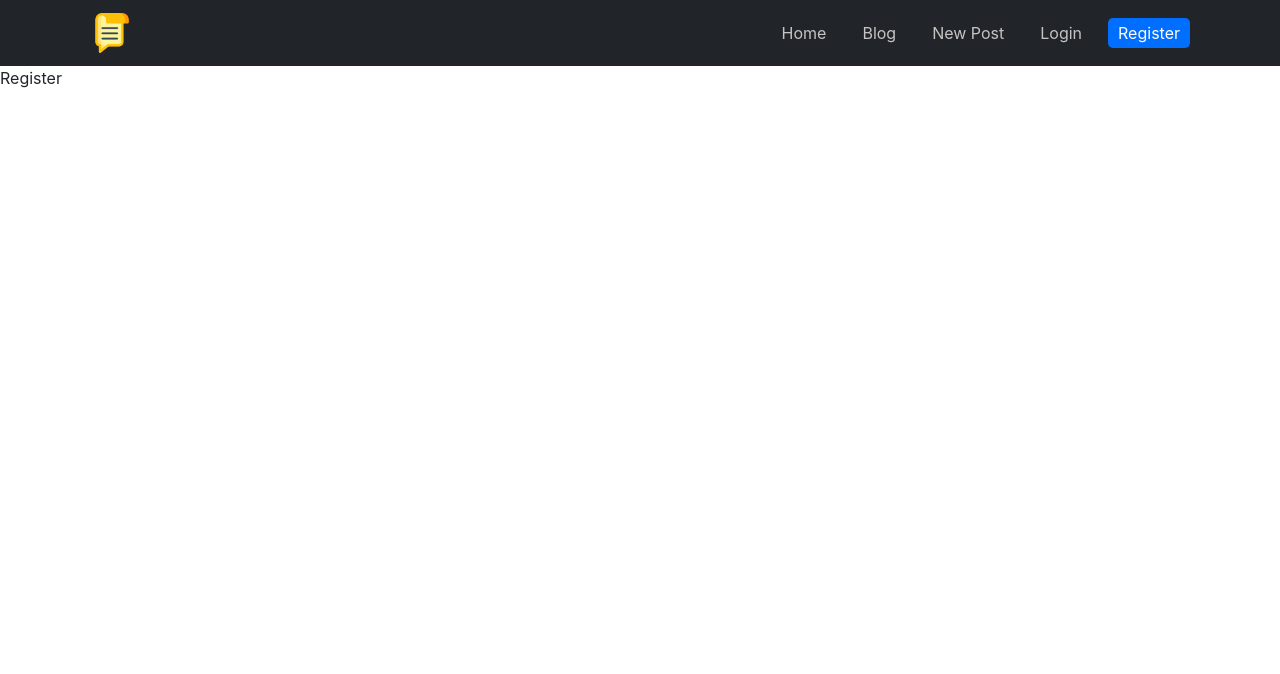
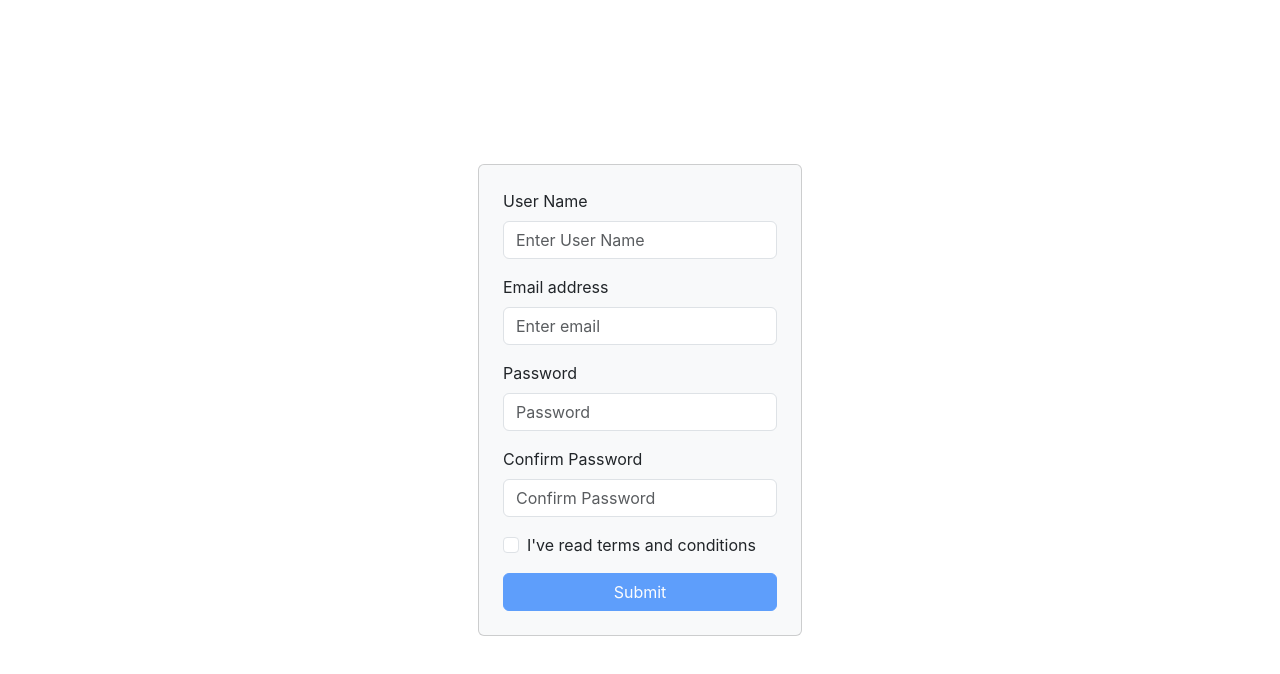
Before and after one commit to ahmedemam97/React-Blog, a React (Create React App) app: page /register in a window 1280 px wide. Shown: the top 674 px of the page. Built offline with nearby package versions, Linux system fonts and the light colour scheme.

Commit message:
create authentication forms login and register

```diff
--- a/package.json
+++ b/package.json
@@ -8,6 +8,7 @@
     "@testing-library/user-event": "^13.5.0",
     "bootstrap": "^5.3.2",
     "firebase": "^10.7.1",
+    "formik": "^2.4.5",
     "react": "^18.2.0",
     "react-bootstrap": "^2.9.2",
     "react-dom": "^18.2.0",
@@ -15,7 +16,8 @@
     "react-quill": "^2.0.0",
     "react-router-dom": "^6.21.1",
     "react-scripts": "5.0.1",
-    "web-vitals": "^2.1.4"
+    "web-vitals": "^2.1.4",
+    "yup": "^1.3.3"
   },
   "scripts": {
     "start": "react-scripts start",
--- /dev/null
+++ b/src/components/auth/LoginForm.jsx
@@ -0,0 +1,63 @@
+import { useFormik } from 'formik'
+import React from 'react'
+import { Button, Card, Form } from 'react-bootstrap'
+import * as Yup from 'yup'
+
+const LoginForm = () => {
+
+    const loginSubmit = (values) => {
+        console.log(values);
+    }
+
+    const validationSchema = Yup.object({
+        email: Yup.string().email().required('Email Is Required!'),
+        password: Yup.string().required('Password Is Required!').min(6)
+    })
+
+    const formik = useFormik({
+        validateOnMount: true,
+        initialValues: {
+            email: '',
+            password: ''
+        },
+        validationSchema,
+        onSubmit: loginSubmit,
+    })
+
+    return (
+        <Card className='p-4 mt-5 bg-light'>
+            <Form className='' onSubmit={formik.handleSubmit}>
+                <Form.Group className="mb-3" controlId="formBasicEmail">
+                    <Form.Label>Email address</Form.Label>
+                    <Form.Control type="email" placeholder="Enter email" name='email'
+                        onChange={formik.handleChange} onBlur={formik.handleBlur}
+                        isInvalid={formik.errors.email && formik.touched.email} />
+
+                    {formik.errors.email && formik.touched.email ?
+                        <Form.Text className="text-danger">
+                            {formik.errors.email}
+                        </Form.Text> : ''}
+
+                </Form.Group>
+
+                <Form.Group className="mb-3" controlId="formBasicPassword">
+                    <Form.Label>Password</Form.Label>
+                    <Form.Control type="password" placeholder="Password" name='password'
+                        onChange={formik.handleChange} onBlur={formik.handleBlur}
+                        isInvalid={formik.errors.password && formik.touched.password} />
+                </Form.Group>
+
+                {formik.errors.password && formik.touched.password ?
+                    <Form.Text className="text-danger">
+                        {formik.errors.password}
+                    </Form.Text> : ''}
+
+                <Button variant="primary" type="submit" className='d-block w-100'>
+                    Submit
+                </Button>
+            </Form>
+        </Card>
+    )
+}
+
+export default LoginForm
--- /dev/null
+++ b/src/components/auth/RegisterForm.jsx
@@ -0,0 +1,107 @@
+import { useFormik } from 'formik'
+import React from 'react'
+import { Button, Card, Form } from 'react-bootstrap'
+import * as Yup from 'yup'
+
+const RegisterForm = () => {
+
+    const validationSchema = Yup.object().shape({
+        userName: Yup.string().required('Name is a required field!').min(3, 'Min Chars Is 3!'),
+        email: Yup.string().email().required('Email is a required field!'),
+        password: Yup.string().required('Password is a required field!').min(6,'Min is 6 chars'),
+        confirmPassword: Yup.string().oneOf([Yup.ref('password'), null], "Password doesn't match!")
+            .required('Confirm password is a required field!'),
+        approved: Yup.boolean().oneOf([true], 'Required')
+    })
+
+    const reigsterSubmit = (values) => {
+        console.log(values);
+    }
+
+    const formik = useFormik({
+        validateOnMount: true,
+        initialValues: {
+            userName: '',
+            email: '',
+            password: '',
+            confirmPassword: '',
+            approved: false
+        },
+
+        validationSchema,
+        onSubmit: reigsterSubmit
+    })
+
+    return (
+        <Card className='p-4 bg-light'>
+            <Form className='' onSubmit={formik.handleSubmit}>
+                <Form.Group className="mb-3" controlId="formBasicUserName">
+                    <Form.Label>User Name</Form.Label>
+                    <Form.Control type="text" placeholder="Enter User Name" name='userName'
+                        onChange={formik.handleChange} onBlur={formik.handleBlur}
+                        value={formik.values.userName} />
+
+                    {formik.errors.userName && formik.touched.userName ?
+                        <Form.Text className="text-danger">
+                            {formik.errors.userName}
+                        </Form.Text> : ''}
+
+                </Form.Group>
+
+                <Form.Group className="mb-3" controlId="formBasicEmail">
+                    <Form.Label>Email address</Form.Label>
+                    <Form.Control type="email" placeholder="Enter email" name='email'
+                        onChange={formik.handleChange} onBlur={formik.handleBlur}
+                        value={formik.values.email} />
+
+                    {formik.errors.email && formik.touched.email ?
+                        <Form.Text className="text-danger">
+                            {formik.errors.email}
+                        </Form.Text> : ''}
+
+                </Form.Group>
+
+                <Form.Group className="mb-3" controlId="formBasicPassword">
+                    <Form.Label>Password</Form.Label>
+                    <Form.Control type="password" placeholder="Password" name='password'
+                        onChange={formik.handleChange} onBlur={formik.handleBlur}
+                        value={formik.values.password} />
+
+                    {formik.errors.password && formik.touched.password ?
+                        <Form.Text className="text-danger">
+                            {formik.errors.password}
+                        </Form.Text> : ''}
+                </Form.Group>
+
+                <Form.Group className="mb-3" controlId="formBasicConfirmPassword">
+                    <Form.Label>Confirm Password</Form.Label>
+                    <Form.Control type="password" placeholder="Confirm Password" name='confirmPassword'
+                        onChange={formik.handleChange} onBlur={formik.handleBlur}
+                        value={formik.values.confirmPassword} />
+
+                    {formik.errors.confirmPassword && formik.touched.confirmPassword ?
+                        <Form.Text className="text-danger">
+                            {formik.errors.confirmPassword}
+                        </Form.Text> : ''}
+                </Form.Group>
+
+                <Form.Group className="mb-3" controlId="formBasicCheckbox">
+                    <Form.Check type="checkbox" label="I've read terms and conditions" name='approved'
+                        value={formik.values.approved} onChange={formik.handleChange} />
+
+                    {formik.errors.approved && formik.touched.approved ?
+                        <Form.Text className="text-danger">
+                            {formik.errors.approved}
+                        </Form.Text> : ''}
+
+                </Form.Group>
+
+                <Button disabled={!(formik.dirty && formik.isValid)} variant="primary" type="submit" className='d-block w-100'>
+                    Submit
+                </Button>
+            </Form>
+        </Card>
+    )
+}
+
+export default RegisterForm
--- a/src/index.css
+++ b/src/index.css
@@ -16,3 +16,10 @@ code {
 main {
   min-height: calc(100vh - 120px);
 }
+
+.auth-layout {
+  display: flex;
+  align-items: center;
+  justify-content: center;
+  min-height: 100vh;
+}
--- a/src/layouts/AuthLayout.jsx
+++ b/src/layouts/AuthLayout.jsx
@@ -4,10 +4,9 @@ import Header from '../components/Header'
 
 const AuthLayout = () => {
     return (
-        <>
-            <Header />
+        <main className='auth-layout'>
             <Outlet />
-        </>
+        </main>
     )
 }
 
--- a/src/pages/auth/Login.jsx
+++ b/src/pages/auth/Login.jsx
@@ -1,8 +1,11 @@
 import React from 'react'
+import LoginForm from '../../components/auth/LoginForm'
 
 const Login = () => {
   return (
-    <div>Login</div>
+    <>
+      <LoginForm/>
+    </>
   )
 }
 
--- a/src/pages/auth/Register.jsx
+++ b/src/pages/auth/Register.jsx
@@ -1,8 +1,11 @@
 import React from 'react'
+import RegisterForm from '../../components/auth/RegisterForm'
 
 const Register = () => {
   return (
-    <div>Register</div>
+    <>
+      <RegisterForm />
+    </>
   )
 }
 
```
Also changed, not shown: 1 other file (tests, documents, lock files or other folders).
